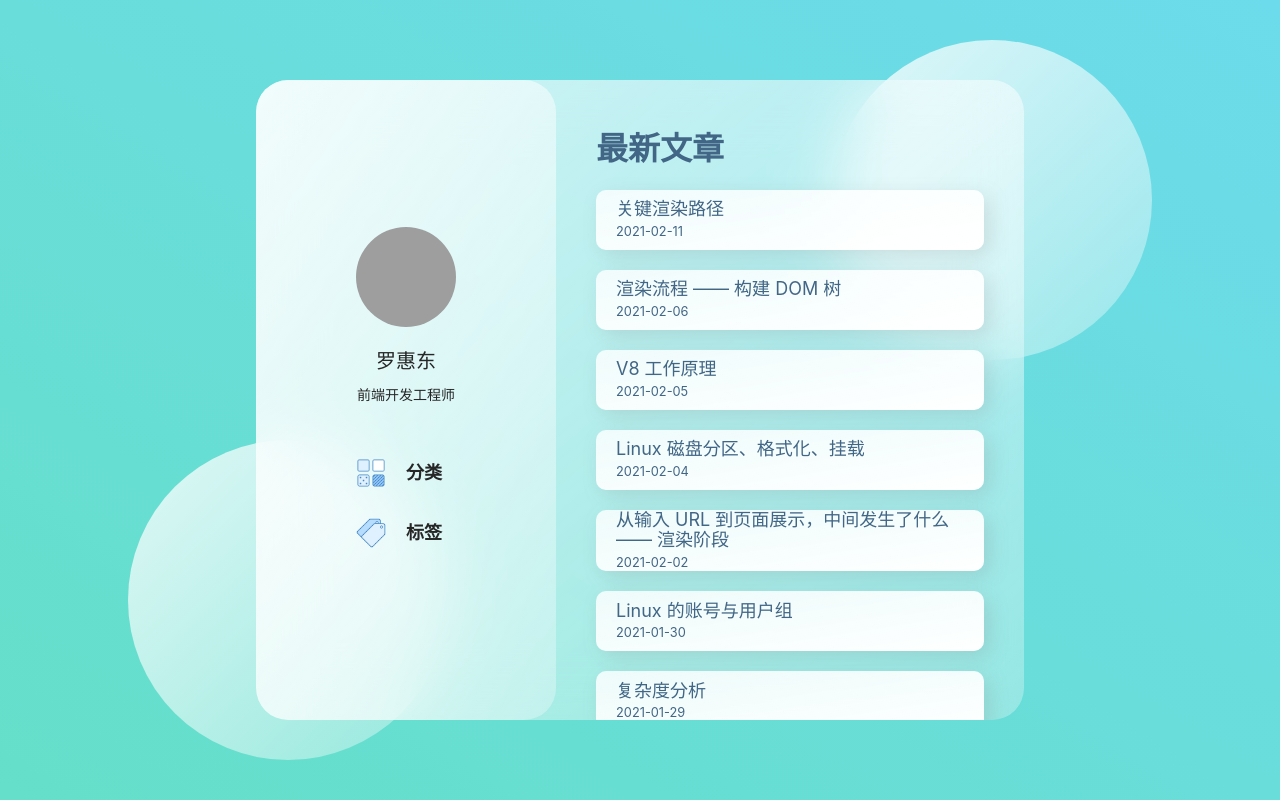
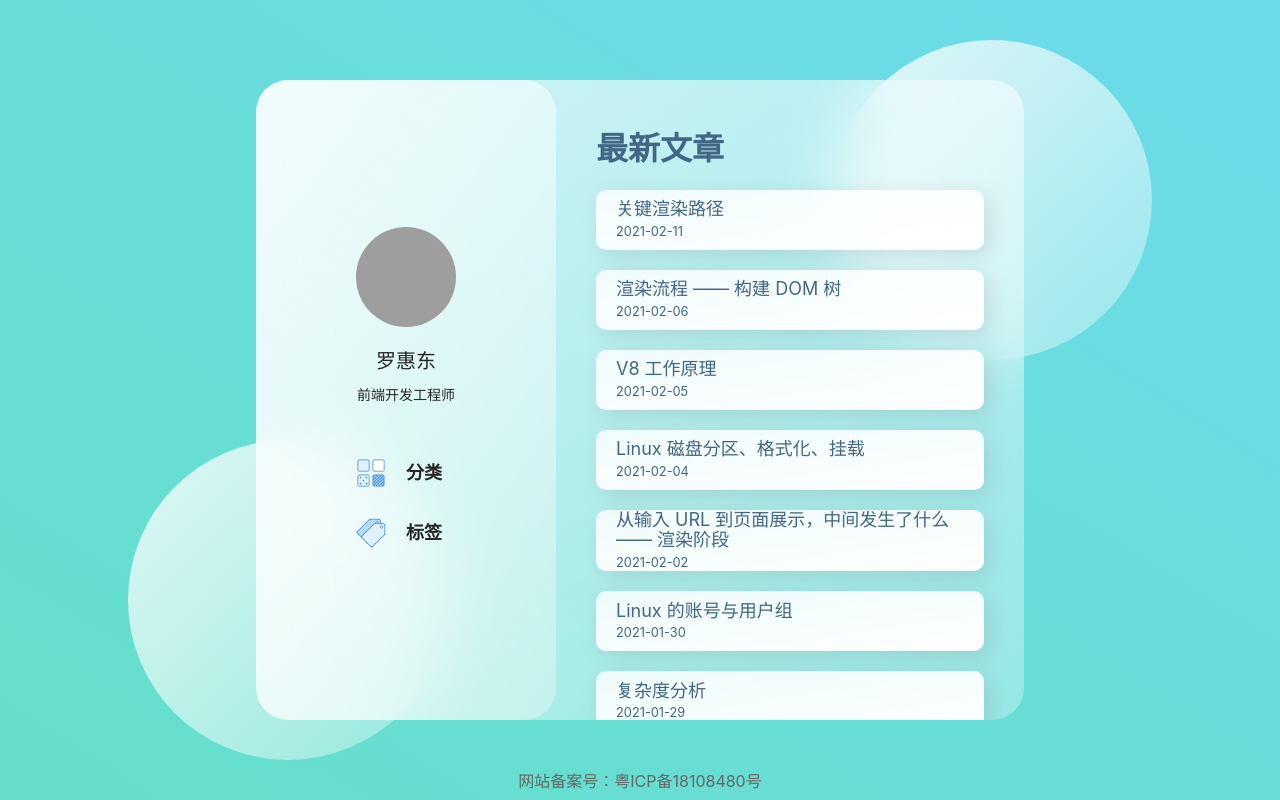
Before and after one commit to luohuidong/next-blog, a Next.js app: page / in a window 1280 px wide. Built offline with nearby package versions, Linux system fonts and the light colour scheme; grey boxes are pictures that could not be loaded.

Commit message:
首页添加备案号信息

```diff
--- a/components/HomePageLayout/index.module.scss
+++ b/components/HomePageLayout/index.module.scss
@@ -56,3 +56,10 @@
     left: 10%;
   }
 }
+
+.footer {
+  position: fixed;
+  bottom: 10px;
+  left: 50%;
+  transform: translateX(-50%);
+}
--- a/components/HomePageLayout/index.tsx
+++ b/components/HomePageLayout/index.tsx
@@ -3,6 +3,7 @@ import Head from "next/head";
 import classnames from "classnames";
 
 import Layout from "../Layout";
+import LayoutFooter from "@/components/LayoutFooter";
 import styles from "./index.module.scss";
 import Aside from "./Aside";
 
@@ -33,6 +34,9 @@ export default function HomePageLayout(props: Props) {
       </div>
       <div className={classnames(styles.circle, styles.circle1)}></div>
       <div className={classnames(styles.circle, styles.circle2)}></div>
+      <div className={styles.footer}>
+        <LayoutFooter />
+      </div>
     </Layout>
   );
 }
```
